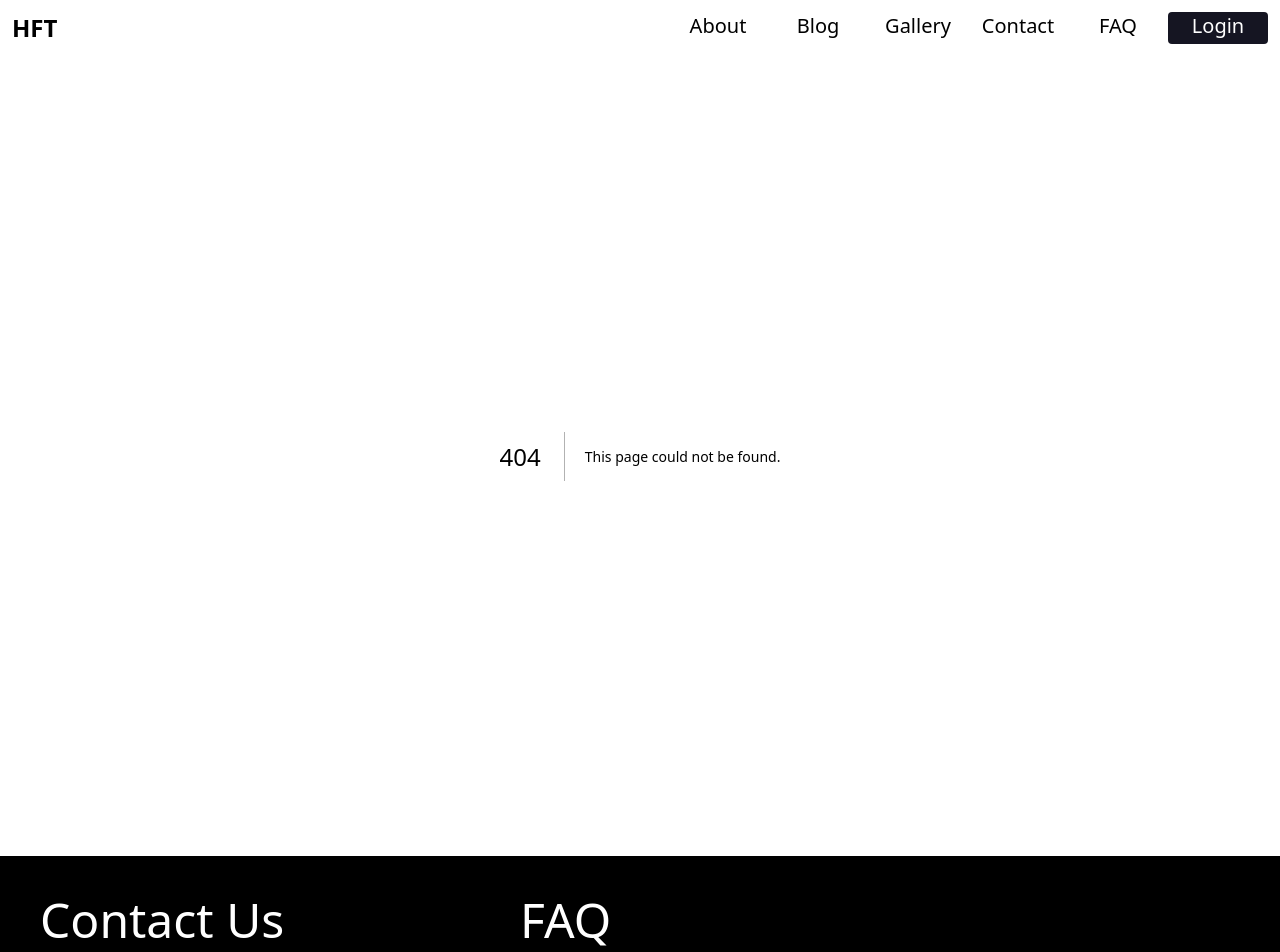
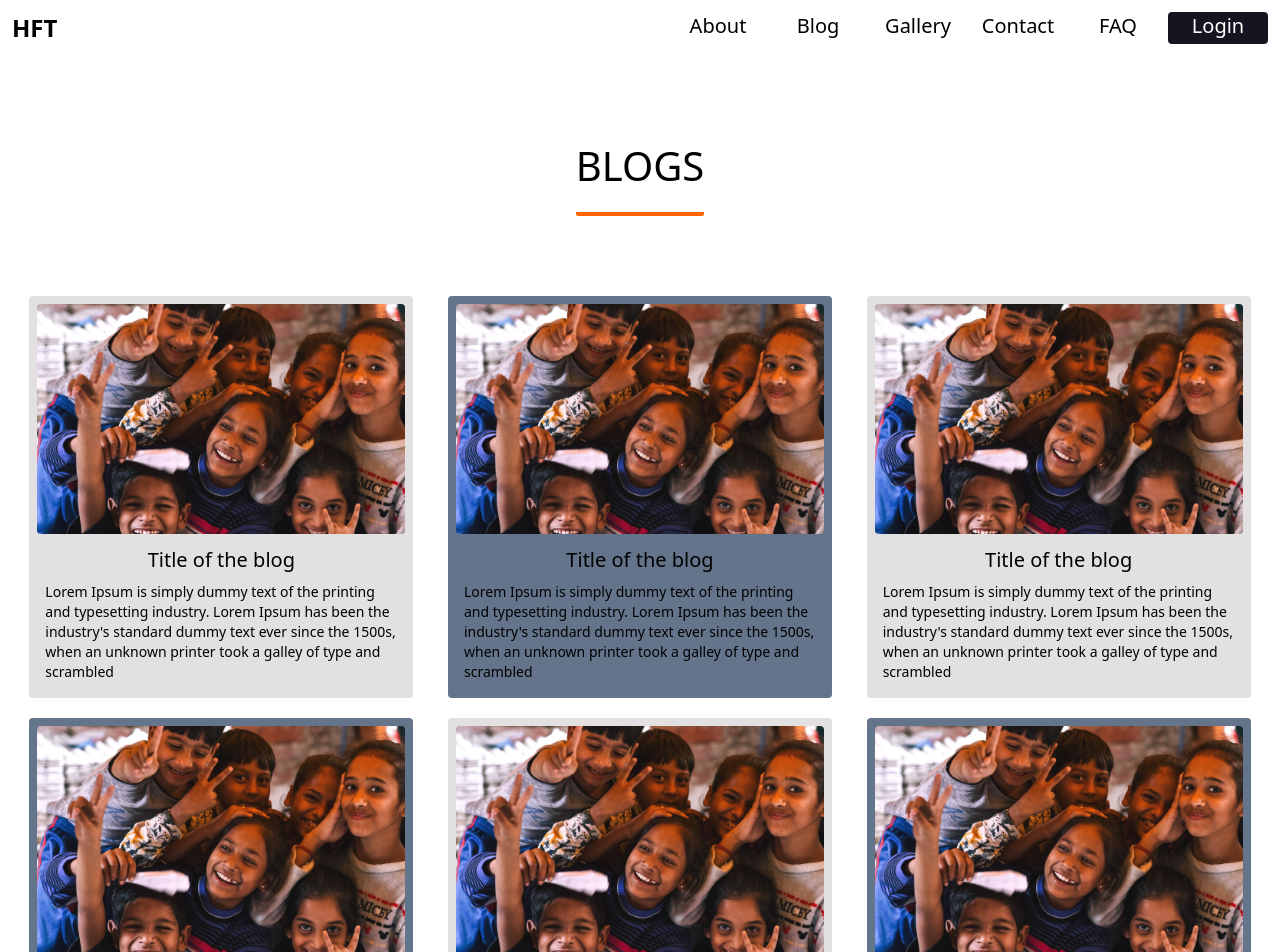
Before and after one commit to richusony/hft, a Next.js app: page /blog in a window 1280 px wide. Before the commit this address had no page. Shown: the top 952 px of the page. Built offline with nearby package versions, Linux system fonts and the light colour scheme.

Commit message:
added blog page

```diff
--- a/components/Navbar.jsx
+++ b/components/Navbar.jsx
@@ -27,24 +27,22 @@ const Navbar = () => {
             <>
                 <div className="flex justify-between h-14 p-3 text-center">
                     <div>
-                        <h2 className="font-black text-2xl"><Link href='/'>HFT</Link></h2>
+                        <h2 className="transition duration-150 font-black text-2xl ease-linear hover:scale-105"><Link href='/'>HFT</Link></h2>
                     </div>
-                    <FontAwesomeIcon icon={menus} className='absolute right-4 text-2xl transition duration-300 ease-linear md:static md:hidden md:invisible' onClick={openMenu} />
 
-                        <ul className={`p-3 md:p-0 md:bg-inherit bg-slate-600 absolute z-10 md:static ${cname} top-14 right-0 md:flex justify-between`}>
-                            <li className="text-xl p-3 md:p-0 md:mx-auto w-[100px] border-b md:border-none select-none"><Link href="/about">About</Link></li>
-                            <li className="text-xl p-3 md:p-0 md:mx-auto w-[100px] border-b md:border-none select-none"><Link href="/blog">Blog</Link></li>
-                            <li className="text-xl p-3 md:p-0 md:mx-auto w-[100px] border-b md:border-none select-none"><Link href="/gallery">Gallery</Link></li>
-                            <li className="text-xl p-3 md:p-0 md:mx-auto w-[100px] border-b md:border-none cursor-pointer select-none" onClick={scrollToFoot}>Contact</li>
-                            <li className="text-xl p-3 md:p-0 md:mx-auto w-[100px] border-b md:border-none cursor-pointer select-none" onClick={scrollToFoot}>FAQ</li>
-                            <li className="text-xl p-3 md:p-0 md:mx-auto w-[100px] md:border-none select-none md:rounded md:bg-[#151522] md:text-white"><Link href="/Login">Login</Link></li>
-                        </ul>
+                    <FontAwesomeIcon icon={menus} className='transition duration-300 absolute right-4 text-2xl ease-linear md:static md:hidden md:invisible' onClick={openMenu} />
 
-
+                    <ul className={`transition duration-[2000ms] p-3 md:p-0 md:bg-inherit ease-in bg-slate-600 absolute z-10 md:static ${cname} top-14 right-0 md:flex justify-between`}>
+                        <li className="text-xl p-3 md:p-0 md:mx-auto w-[100px] border-b md:border-none select-none ease-linear hover:font-medium"><Link href="/about" className="transition duration-300 ease-linear hover:font-medium">About</Link></li>
+                        <li className="text-xl p-3 md:p-0 md:mx-auto w-[100px] border-b md:border-none select-none ease-linear hover:font-medium"><Link href="/blog" className="transition duration-300 ease-linear hover:font-medium">Blog</Link></li>
+                        <li className="text-xl p-3 md:p-0 md:mx-auto w-[100px] border-b md:border-none select-none ease-linear hover:font-medium"><Link href="/gallery" className="transition duration-300 ease-linear hover:font-medium">Gallery</Link></li>
+                        <li className="text-xl p-3 md:p-0 md:mx-auto w-[100px] border-b md:border-none cursor-pointer select-none ease-linear hover:font-medium" onClick={scrollToFoot}>Contact</li>
+                        <li className="text-xl p-3 md:p-0 md:mx-auto w-[100px] border-b md:border-none cursor-pointer select-none ease-linear hover:font-medium" onClick={scrollToFoot}>FAQ</li>
+                        <li className="text-xl p-3 md:p-0 md:mx-auto w-[100px] md:border-none select-none md:rounded md:bg-[#151522] md:text-white"><Link href="/Login">Login</Link></li>
+                    </ul>
                 </div>
             </>
         )
-
     }
 }
 
--- a/pages/about/index.js
+++ b/pages/about/index.js
@@ -1,5 +1,6 @@
 import Image from 'next/image'
 import child from '../../assets/about-child.jpg'
+import child2 from '../../assets/about-child2.jpg'
 import Link from 'next/link';
 
 
@@ -24,8 +25,8 @@ const about = () => {
                     given to her 2 years ago as part of Orphan Life Foundation’s efforts.</p>
             </div>
 
-            <div className="px-2 md:flex md:px-4">
-                <div className='md:w-[600px] bg-slate-500'><Image src={child} width={0} height={0} alt='child' className='w-full h-full' /></div>
+            <div className="px-2 md:flex md:px-4 ">
+                <div className='md:w-[600px] rounded-[5%] shadow-2xl'><Image src={child} width={0} height={0} alt='child' className='transition duration-300 w-full h-full rounded-[5%] grayscale hover:grayscale-0 hover:scale-105 ease-linear' /></div>
                 <div className='mt-10 md:w-1/2 text-center flex justify-center align-middle px-3'><p className=' text-xl m-auto'>The uplifting story about this young girl serves as an inspiration
                     for us and a display of gratitude on the part of the community for
                     extending our support. As Meryl Streep defined it, “The great gift
@@ -50,7 +51,7 @@ const about = () => {
                     of human beings is that we have the power of empathy.” Please help
                     Orphan Life Foundation use the power of empathy along with YOUR
                     GRATITUDE to make the lives of these orphans and abandoned children better.</p></div>
-                <div className='md:w-[600px] bg-slate-500 mt-10'><Image src={child} width={0} height={0} alt='child' className='w-full h-full' /></div>
+                <div className='md:w-[600px] mt-10 rounded-[5%] shadow-2xl'><Image src={child2} width={0} height={0} alt='child' className='transition duration-300 w-full h-full rounded-[5%] grayscale hover:grayscale-0 hover:scale-105 ease-linear' /></div>
             </div>
 
             <div className='text-center px-3 h-auto my-20'>
@@ -64,7 +65,7 @@ const about = () => {
                 <h2 className='text-3xl text-white h-20 mx-auto tracking-wide mb-20 font-medium px-2'>Take action by partnering<br/>
                     with us today</h2>
 
-                    <Link href='/donate' className='text-[#ff6600] px-5 py-3 bg-white font-medium hover:bg-[#ff6600] hover:text-white hover:border-2 hover:border-white'>DONATE NOW</Link>
+                    <Link href='/donate' className='transition duration-300 text-[#ff6600] px-5 py-3 bg-white font-medium ease-linear hover:bg-[#ff6600] hover:text-white hover:border-2 hover:border-white'>DONATE NOW</Link>
 
             </div>
         </>
--- /dev/null
+++ b/pages/blog/index.js
@@ -0,0 +1,37 @@
+import React from 'react'
+import Image from 'next/image';
+import child2 from '../../assets/about-child2.jpg'
+
+function Blog() {
+    return (
+        <div>
+            <div className='text-center mb-20'>
+                <h1 className="text-[40px] border-b-[4px] border-b-[#ff6600] inline-block rounded-sm pb-4 mt-20 text-black font-medium">BLOGS</h1>
+            </div>
+
+            <div className='md:flex md:flex-wrap px-3'>
+                <div className='rounded w-full md:w-96 mx-auto  bg-[#e2e0e0] p-2 mb-5'> <Image src={child2} width={0} height={0} alt='child' className='rounded w-full' /> <div className='w-full'><h2 className='text-xl text-center font-medium mt-3'>Title of the blog</h2> <p className='text-sm text-start p-2'>Lorem Ipsum is simply dummy text of the printing and typesetting industry. Lorem Ipsum has been the industry's standard dummy text ever since the 1500s, when an unknown printer took a galley of type and scrambled</p></div></div>
+                <div className='rounded w-full md:w-96 mx-auto  bg-slate-500 p-2 mb-5'> <Image src={child2} width={0} height={0} alt='child' className='rounded w-full' /> <div className='w-full'><h2 className='text-xl text-center font-medium mt-3'>Title of the blog</h2> <p className='text-sm text-start p-2'>Lorem Ipsum is simply dummy text of the printing and typesetting industry. Lorem Ipsum has been the industry's standard dummy text ever since the 1500s, when an unknown printer took a galley of type and scrambled</p></div></div>
+                <div className='rounded w-full md:w-96 mx-auto  bg-[#e2e0e0] p-2 mb-5'> <Image src={child2} width={0} height={0} alt='child' className='rounded w-full' /> <div className='w-full'><h2 className='text-xl text-center font-medium mt-3'>Title of the blog</h2> <p className='text-sm text-start p-2'>Lorem Ipsum is simply dummy text of the printing and typesetting industry. Lorem Ipsum has been the industry's standard dummy text ever since the 1500s, when an unknown printer took a galley of type and scrambled</p></div></div>
+                <div className='rounded w-full md:w-96 mx-auto  bg-slate-500 p-2 mb-5'> <Image src={child2} width={0} height={0} alt='child' className='rounded w-full' /> <div className='w-full'><h2 className='text-xl text-center font-medium mt-3'>Title of the blog</h2> <p className='text-sm text-start p-2'>Lorem Ipsum is simply dummy text of the printing and typesetting industry. Lorem Ipsum has been the industry's standard dummy text ever since the 1500s, when an unknown printer took a galley of type and scrambled</p></div></div>
+                <div className='rounded w-full md:w-96 mx-auto  bg-[#e2e0e0] p-2 mb-5'> <Image src={child2} width={0} height={0} alt='child' className='rounded w-full' /> <div className='w-full'><h2 className='text-xl text-center font-medium mt-3'>Title of the blog</h2> <p className='text-sm text-start p-2'>Lorem Ipsum is simply dummy text of the printing and typesetting industry. Lorem Ipsum has been the industry's standard dummy text ever since the 1500s, when an unknown printer took a galley of type and scrambled</p></div></div>
+                <div className='rounded w-full md:w-96 mx-auto  bg-slate-500 p-2 mb-5'> <Image src={child2} width={0} height={0} alt='child' className='rounded w-full' /> <div className='w-full'><h2 className='text-xl text-center font-medium mt-3'>Title of the blog</h2> <p className='text-sm text-start p-2'>Lorem Ipsum is simply dummy text of the printing and typesetting industry. Lorem Ipsum has been the industry's standard dummy text ever since the 1500s, when an unknown printer took a galley of type and scrambled</p></div></div>
+                <div className='rounded w-full md:w-96 mx-auto  bg-[#e2e0e0] p-2 mb-5'> <Image src={child2} width={0} height={0} alt='child' className='rounded w-full' /> <div className='w-full'><h2 className='text-xl text-center font-medium mt-3'>Title of the blog</h2> <p className='text-sm text-start p-2'>Lorem Ipsum is simply dummy text of the printing and typesetting industry. Lorem Ipsum has been the industry's standard dummy text ever since the 1500s, when an unknown printer took a galley of type and scrambled</p></div></div>
+                <div className='rounded w-full md:w-96 mx-auto  bg-slate-500 p-2 mb-5'> <Image src={child2} width={0} height={0} alt='child' className='rounded w-full' /> <div className='w-full'><h2 className='text-xl text-center font-medium mt-3'>Title of the blog</h2> <p className='text-sm text-start p-2'>Lorem Ipsum is simply dummy text of the printing and typesetting industry. Lorem Ipsum has been the industry's standard dummy text ever since the 1500s, when an unknown printer took a galley of type and scrambled</p></div></div>
+                {/* <div className='text-center w-[200px] h-[200px] bg-orange-500 p-4'>B</div>
+                <div className='text-center w-[200px] h-[200px] bg-violet-500 p-4'>C</div>
+                <div className='text-center w-[200px] h-[200px] bg-blue-500 p-4'>D</div>
+                <div className='text-center w-[200px] h-[200px] bg-cyan-500 p-4'>E</div>
+                <div className='text-center w-[200px] h-[200px] bg-red-500 p-4'>F</div>
+                <div className='text-center w-[200px] h-[200px] bg-yellow-500 p-4'>G</div>
+                <div className='text-center w-[200px] h-[200px] bg-green-500 p-4'>H</div>
+                <div className='text-center w-[200px] h-[200px] bg-purple-500 p-4'>I</div>
+                <div className='text-center w-[200px] h-[200px] bg-slate-800 p-4'>J</div>
+                <div className='text-center w-[200px] h-[200px] bg-[#a4aa54] p-4'>K</div> */}
+            </div>
+
+        </div>
+    )
+}
+
+export default Blog;
```
Also changed, not shown: assets/about-child2.jpg (added).
